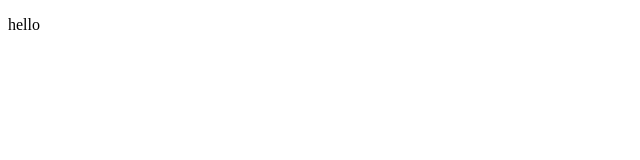
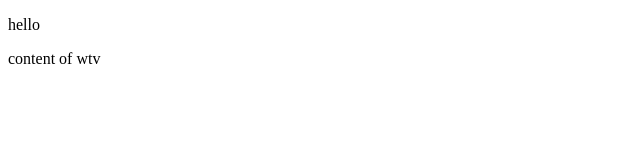
Before and after one commit to tabeerfatima/HTML_FILE, a plain HTML site: page index.html in a window 1280 px wide. Shown: the full height of the page, 0-640 px from the left. Drawn offline with Linux system fonts and the light colour scheme.

Commit message:
wrote content of branch wtv

```diff
--- a/index.html
+++ b/index.html
@@ -7,5 +7,6 @@
 </head>
 <body>
     <p>hello</p>
+    <p>content of wtv</p>
 </body>
 </html>
```
